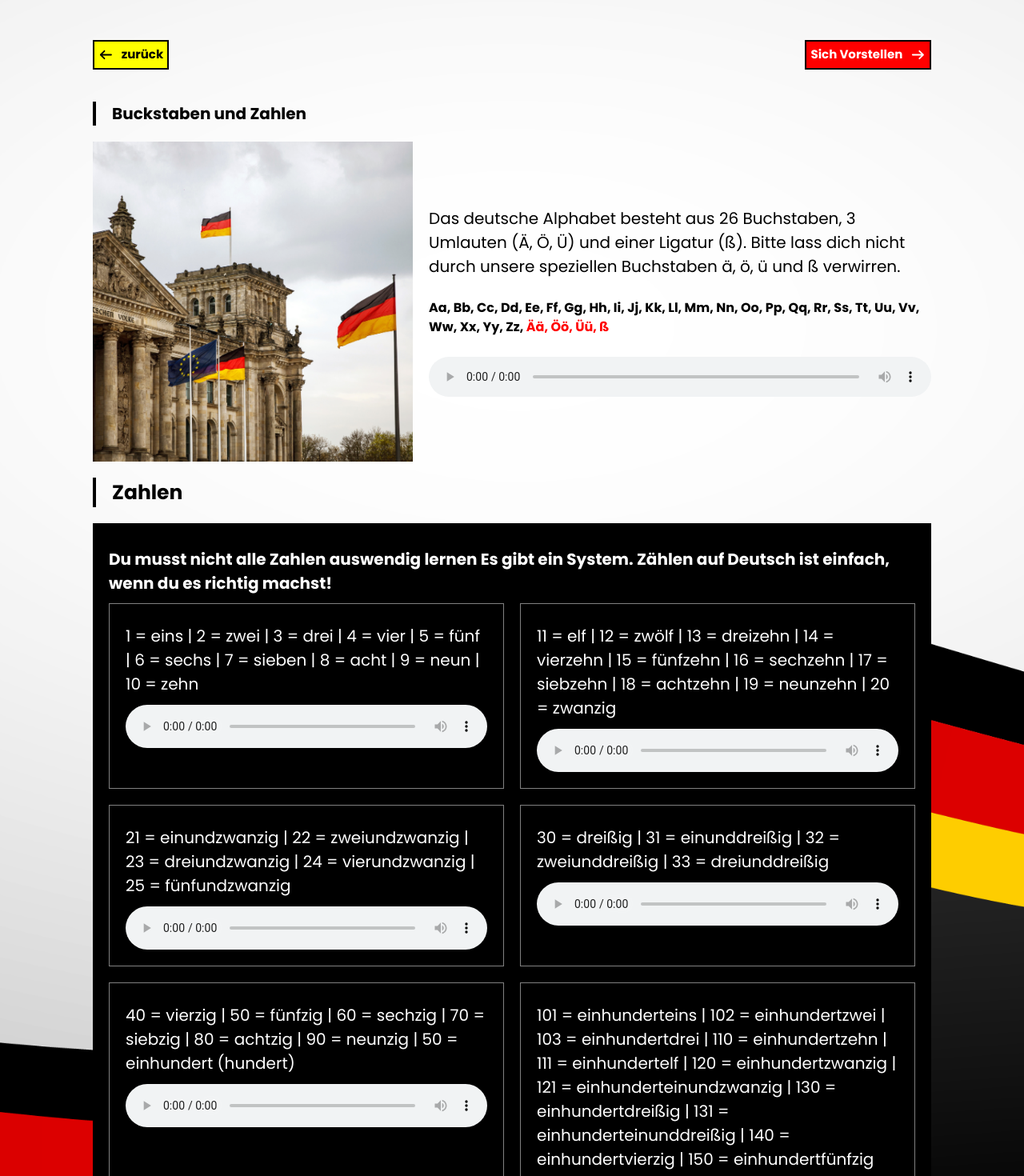
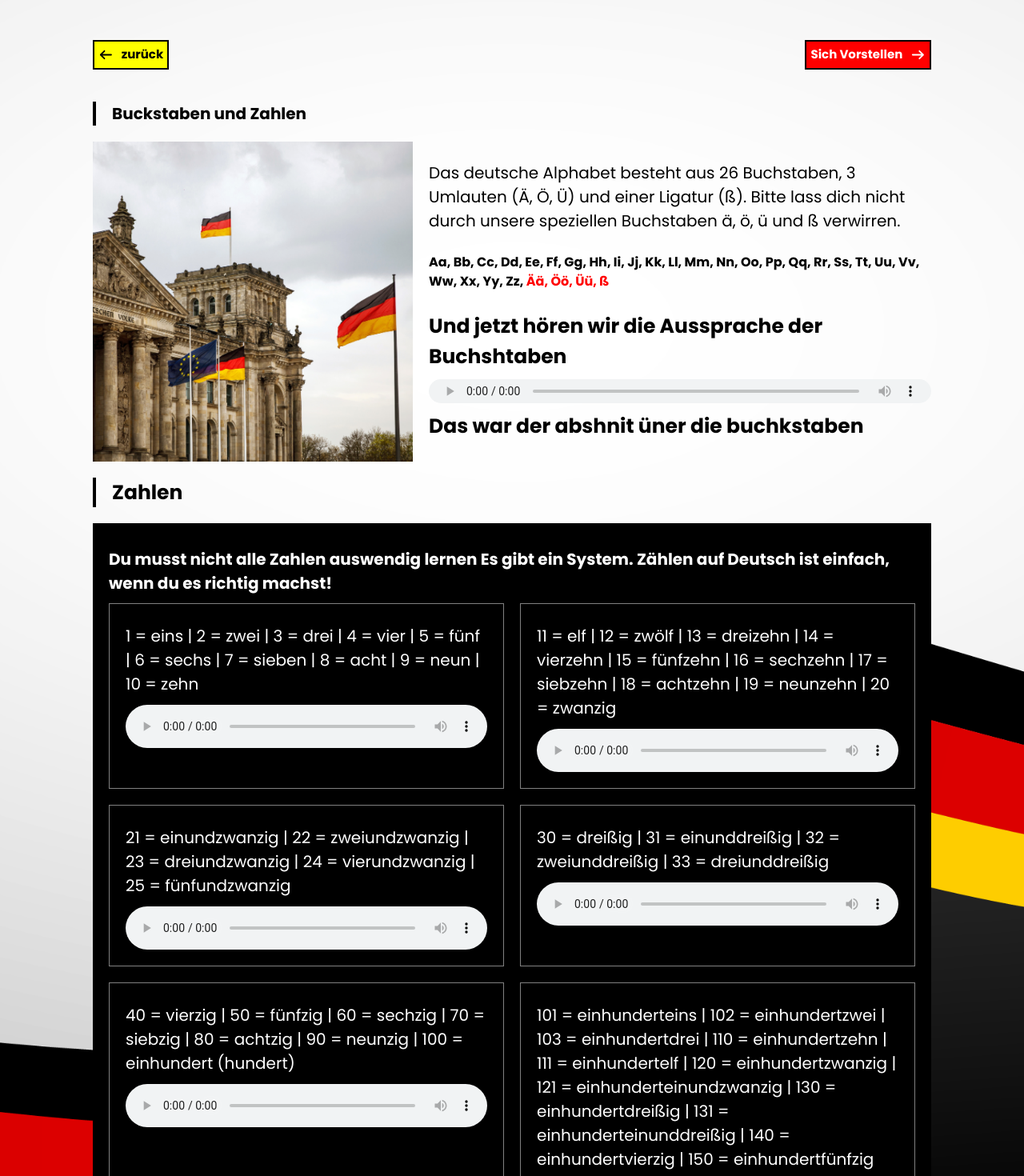
Before and after one commit to ELMHARMACHENASSIM/DeutschLerne, a React (Vite) app: page /page1 in a window 1280 px wide. Shown: the top 1470 px of the page at 80% size. Built offline with nearby package versions, Linux system fonts and the light colour scheme.

Commit message:
remove vd

```diff
--- a/src/pages/PageEin.jsx
+++ b/src/pages/PageEin.jsx
@@ -56,12 +56,15 @@ const PageEin = () => {
                   Aa, Bb, Cc, Dd, Ee, Ff, Gg, Hh, Ii, Jj, Kk, Ll, Mm, Nn, Oo,
                   Pp, Qq, Rr, Ss, Tt, Uu, Vv, Ww, Xx, Yy, Zz,{" "}
                   <span className="text-red">Ää, Öö, Üü, ß</span>
+
                 </div>
+                <div className="text-[25px] font-pB"><h1 >Und jetzt hören wir die Aussprache der Buchshtaben</h1></div>
                 <audio
                   src={song0}
                   controls
-                  className="w-[100%] h-[90px] xs:h-[50px]"
+                  className="w-[100%] h-[90px] xs:h-[50px] py-[10px]"
                 ></audio>
+                <div className="text-[25px] font-pB"><h1>Das war der abshnit üner die buchkstaben</h1></div>
               </div>
             </div>
             <div className="py-[20px]">
@@ -125,7 +128,7 @@ const PageEin = () => {
                 <div className="p-[20px] border-[1px] border-white/50">
                   <p className="font-pR text-[20px] py-[5px]">
                     40 = vierzig | 50 = fünfzig | 60 = sechzig | 70 = siebzig |
-                    80 = achtzig | 90 = neunzig | 50 = einhundert (hundert)
+                    80 = achtzig | 90 = neunzig | 100 = einhundert (hundert)
                   </p>
                   <audio
                     src={song5}
--- a/src/pages/Presont.jsx
+++ b/src/pages/Presont.jsx
@@ -26,7 +26,7 @@ const Presont = () => {
               deutsh lernen wollen Brauchen wir ein wörtebuck und bücher .Es ist
               auch sehr wichtig Deutch zu hören und zu sprechen oder shreiben
               und jetzt Meine kommilitonnen und ich halten ein presentation Über
-              die deutch shprakhe wir zuerst lernen
+              die deutch shprakhe wir zuerst lernen
             </p>
             <Link
               to={"/home"}
```
Also changed, not shown: 1 other file (tests, documents, lock files or other folders).
